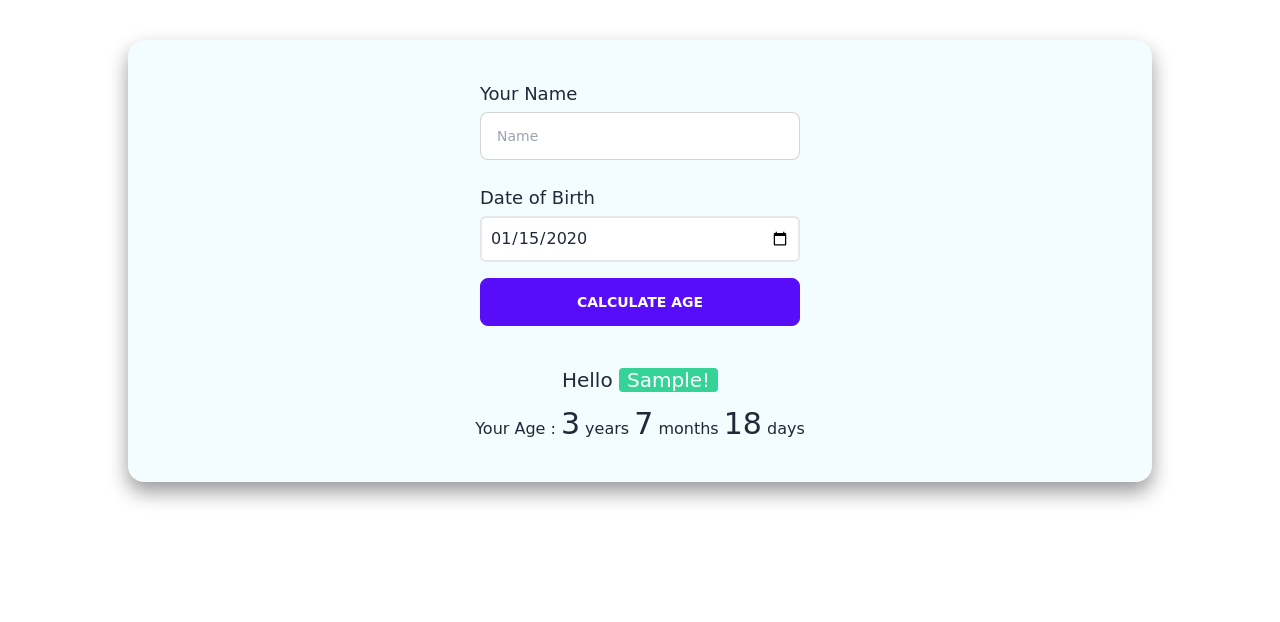
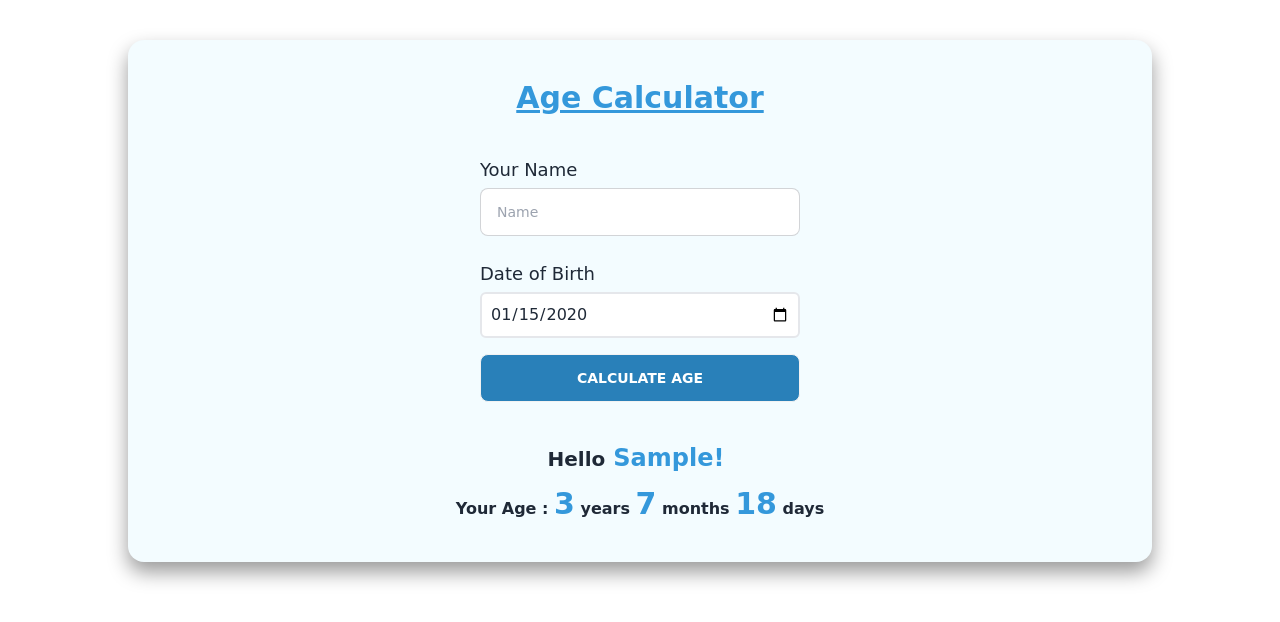
Before and after one commit to imalriyad/ageCalculator, a plain HTML site: page index.html in a window 1280 px wide. Both pictures are taken after typing "Sample", "2020-01-15" into the empty fields and a click on the button "CALCULATE AGE". Drawn offline with nearby package versions, Linux system fonts and the light colour scheme; a web font is replaced by a local one.

Commit message:
age calculator

```diff
--- a/index.html
+++ b/index.html
@@ -15,7 +15,7 @@
 </head>
 <body style="font-family: 'Phudu', cursive;">
     <div style="box-shadow: rgba(0, 0, 0, 0.4) 0px 10px 20px;" class="max-w-screen-lg mx-auto text-center rounded-2xl mt-10 p-10 bg-[#F3FCFF]">
-
+       <div class="text-3xl mb-10 font-bold underline text-[#3498db]"><h1>Age Calculator</h1></div>
         <div class="flex-col justify-center max-w-xs mx-auto">
             <div>
                 <h1 class="text-left mb-1 text-lg">Your Name</h1>
@@ -28,14 +28,11 @@
            </div>
 
            <div>
-            <button id="calculateButton" class="btn btn-primary text-white w-full max-w-xs mt-4">Calculate Age</button>
+            <button id="calculateButton" class="btn hover:bg-[#2980b9]  bg-[#2980b9] text-white w-full max-w-xs mt-4">Calculate Age</button>
            </div>
         </div>
 
         <div id="DisplayContent" class="mt-10 ">
-
-
-
         </div>
 
     </div>
--- a/script.js
+++ b/script.js
@@ -29,10 +29,9 @@ document.getElementById('calculateButton').addEventListener('click',function(){
     const months = Math.floor((timeDifference % millisecondsInYear) / millisecondsInMonth);
     const days = Math.floor(((timeDifference % millisecondsInYear) % millisecondsInMonth) / millisecondsInDay);
 
-    // div.innerHTML = `Hello ! <br>
-    // Your age is:  years,  months, days`
-    div.innerHTML = `  <h1 class="text-xl">Hello <span class="bg-success rounded px-2 text-white ">${name}!</span></h1>
-    <h1 class="mt-3">Your Age : <span class="text-3xl">${years}</span> years <span class="text-3xl">${months}</span> months <span class="text-3xl">${days}</span> days</h1>`
+
+    div.innerHTML = ` <h1 class="text-xl font-semibold">Hello<span class="rounded text-2xl px-2 font-bold text-[#3498db]">${name}!</span></h1>
+    <h1 class="mt-3 font-semibold">Your Age : <span class="text-3xl font-bold text-[#3498db]">${years}</span> years <span class="text-3xl font-bold text-[#3498db]">${months}</span> months <span class="text-3xl font-bold text-[#3498db]">${days}</span> days</h1>`
     DisplayContent.appendChild(div)
     nameField.value = ''
     }
```
